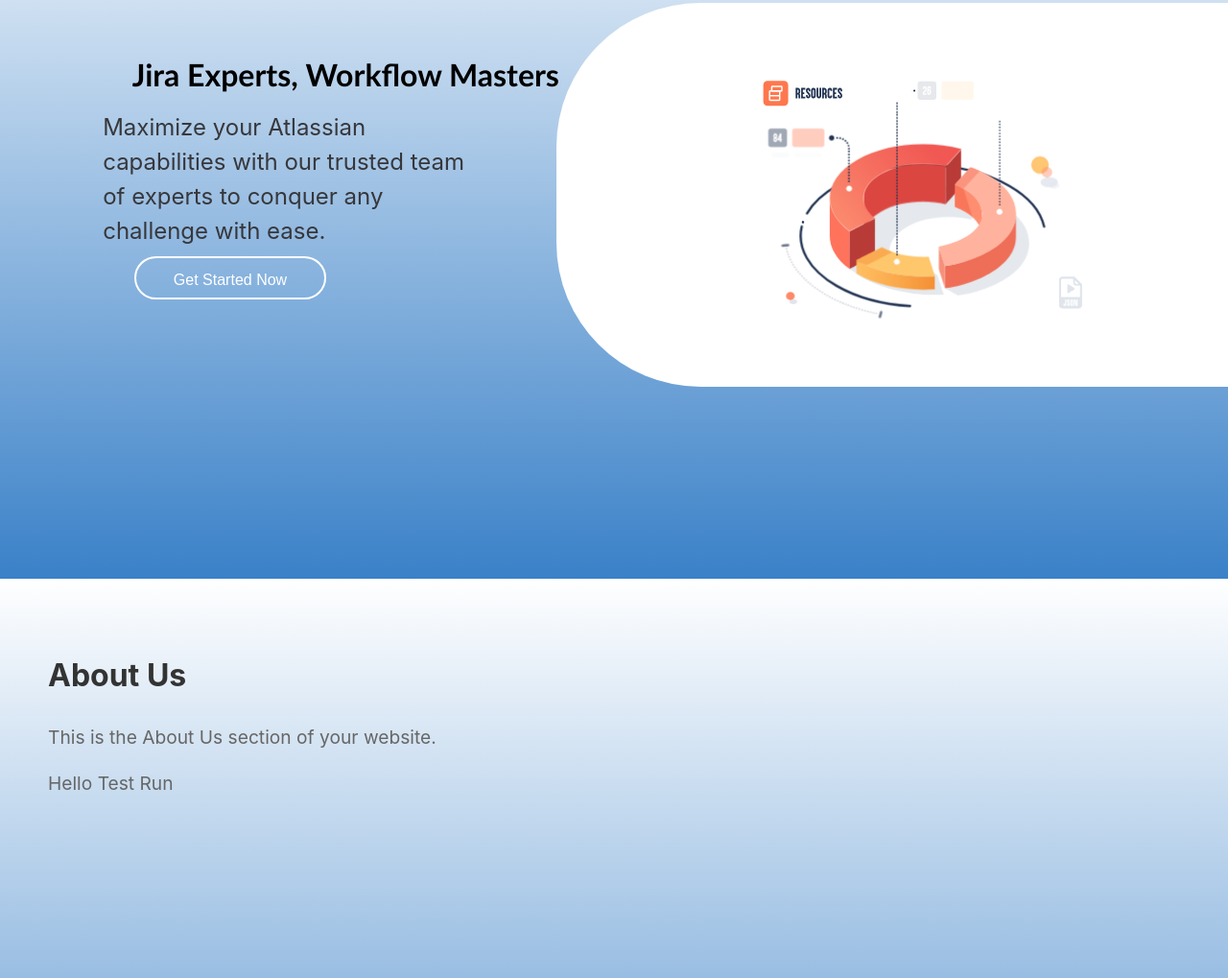
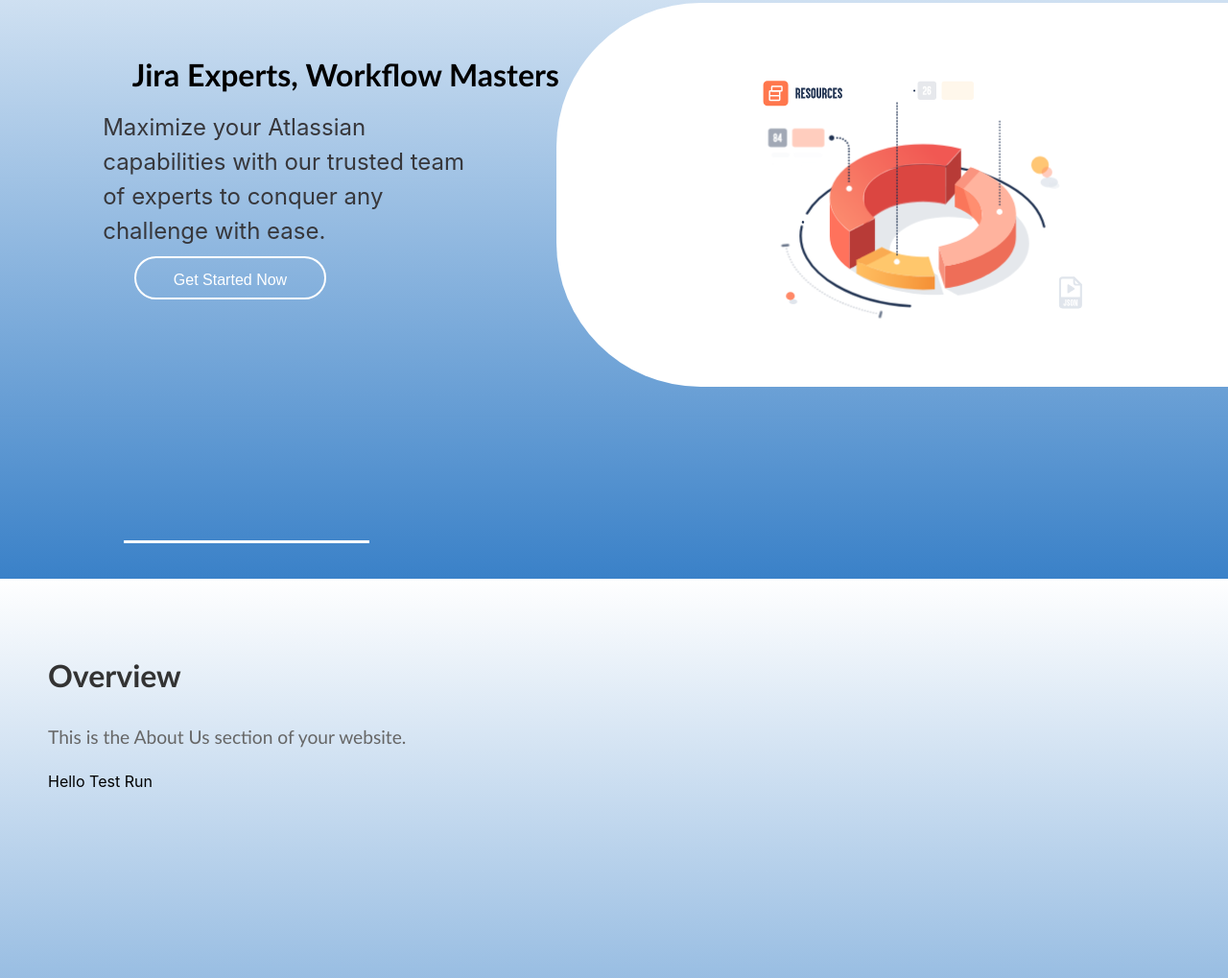
Before and after one commit to vallemedleys/pelagoes, a website built with Vite: page index.html in a window 1280 px wide. Shown: the part 197-1216 px from the top of the page at 96% size. Built offline with nearby package versions, Linux system fonts and the light colour scheme.

Commit message:
Overview section

```diff
--- a/index.html
+++ b/index.html
@@ -96,11 +96,12 @@
             Get Started Now
           </button>
       </div>
+      <div id="whiteline1"></div>
     </main>
     <!-- New Section -->
     <section id="about">
-      <div class="container">
-        <h2>About Us</h2>
+      <div id="container-one">
+        <h2>Overview</h2>
         <p>This is the About Us section of your website.</p>
       </div>
       <div><p>Hello Test Run</p></div>
--- a/style.css
+++ b/style.css
@@ -59,7 +59,7 @@
 }
 
 #main-icon:hover img{
-  animation: sway 2s infinite ease-in-out;
+  animation: sway 1.5s infinite ease-in-out;
   z-index: 100;
 }
 
@@ -68,7 +68,7 @@
     transform: rotate(0deg);
   }
   50% {
-    transform: rotate(6deg);
+    transform: rotate(10deg);
   }
 }
 
@@ -290,6 +290,17 @@
   z-index: 100;
 }
 
+#whiteline1 {
+  width: 20%;
+  height: 3px;
+  margin-left: 8.5%;
+  background-color: white;
+  z-index: 1;
+  top: 95%;
+  position: absolute;
+}
+
+
 /* About Page Section */
 
 #about {
@@ -302,14 +313,21 @@
 }
 
 
-#about h2 {
+/* Overview Section */
+
+
+
+#container-one h2 {
   font-size: 2em;
   color: #333;
+  font-family: "Optima", Optima;
+
 }
 
-#about p {
+#container-one p {
   font-size: 1.2em;
   color: #666;
+  font-family: "Optima", Optima;
 }
 
 /* Add this at the end of your existing CSS to modify styles for screens smaller than 768 pixels wide, typical for smartphones */
```
